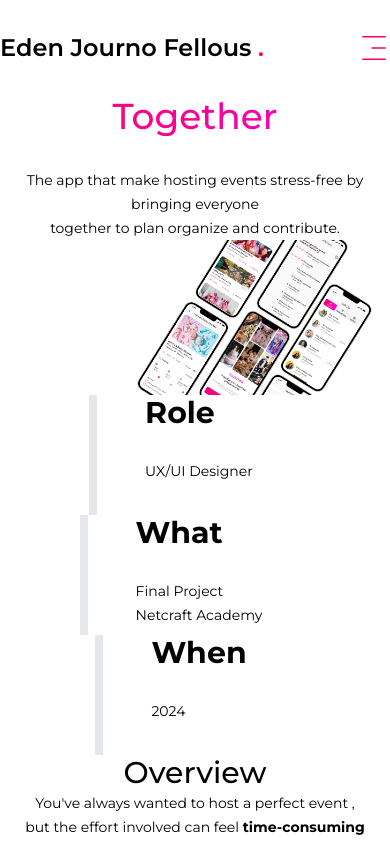
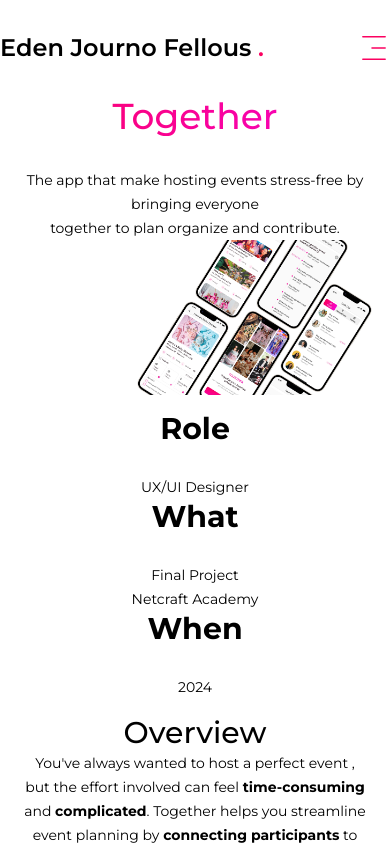
Before and after one commit to Sacha-Marciano/uiux_portfolio, a Next.js app: page /project1 in a window 390 px wide. Shown: the top 844 px of the page. Built offline with nearby package versions, Linux system fonts and the light colour scheme.

Commit message:
Fix img size in / - Create role border color in /project1

```diff
--- a/app/page.jsx
+++ b/app/page.jsx
@@ -1,4 +1,5 @@
-import Image from "next/image";
+"use client";
+
 import Link from "next/link";
 
 const projects = [
@@ -6,7 +7,7 @@ const projects = [
     num: "01",
     name: "Together",
     pic: "/assets/projects/Project1.png",
-    question: "Feeling overwhekmed with event planning ?",
+    question: "Feeling overwhelmed with event planning ?",
     description:
       "Together helps you to manage every details without effortless.",
     bg: "#FFF7F7",
@@ -46,7 +47,7 @@ export default function Home() {
               >
                 <div
                   style={{ backgroundColor: item.bg }}
-                  className={`md:min-w-[40vw] md:max-w-[40vw] w-full flex justify-center p-8 rounded-3xl`}
+                  className={`md:min-w-[30vw] md:max-w-[30vw] md:min-h-[40vh] md:max-h-[40vh] w-full flex justify-center p-8 rounded-3xl`}
                 >
                   <img
                     src={item.pic}
@@ -54,7 +55,7 @@ export default function Home() {
                     className="object-contain"
                   />
                 </div>
-                <div className="flex flex-col gap-5 mx-7 md:px-7 py-7 md:py-0 border-b-4 md:border-l-4 md:border-b-0 border-accent">
+                <div className="flex flex-col gap-5 mx-7 md:px-7 py-7 md:py-0 border-b-4 md:border-l-4 md:border-b-0 border-accent md:w-[500px]">
                   <h2>{item.name}</h2>
                   <p>{item.question}</p>
                   <p>{item.description}</p>
@@ -64,21 +65,6 @@ export default function Home() {
                     <p className="font-medium py-7 md:py-14">View Case Study</p>
                   </div>
                 </Link>
-                {/* <Link
-                  href={item.path}
-                  className="items-center justify-center xl:gap-4  relative md:flex"
-                > */}
-                {/* <div className="xl:max-w-[33%] h-24 text-2xl xl:border-l-4 xl:border-b-0 border-b-8 p-8 border-accent">
-                    {" "}
-                    {item.name}
-                  </div>
-                  <div className="xl:max-w-[33%] h-24 text-wrap xl:border-l-8 xl:border-b-0 border-b-8 px-8 border-accent">
-                    {item.description}{" "}
-                  </div>
-                  <div className="xl:max-w-[33%] h-24 text-2xl xl:border-l-8 xl:border-b-0 p-8 border-b-8 border-accent">
-                    View case study {`->`}
-                  </div> */}
-                {/* </Link> */}
               </li>
             );
           })}
--- a/app/project1/page.jsx
+++ b/app/project1/page.jsx
@@ -18,18 +18,18 @@ const Project1 = () => {
         <img src={"/assets/project1/Frame1.png"} />
       </div>
       {/* Frame 1 - Description */}
-      <div className="flex flex-col md:flex-row justify-around items-center md:py-28">
-        <div className="px-12 border-l-8 h-[120px]">
-          <h2 className="font-bold w-[20%] mb-7">Role</h2>
+      <div className="flex flex-col md:flex-row justify-around text-center md:items-center py-4 md:py-28">
+        <div className="md:px-12 md:border-l-8 border-[#FB0160] md:h-[120px]">
+          <h2 className="font-bold md:w-[20%] mb-7">Role</h2>
           <p>UX/UI Designer</p>
         </div>
-        <div className="px-12 border-l-8 h-[120px]">
-          <h2 className="font-bold w-[20%] mb-7">What</h2>
+        <div className="md:px-12 md:border-l-8 border-[#FB0160] md:h-[120px]">
+          <h2 className="font-bold md:w-[20%] mb-7">What</h2>
           <p>Final Project</p>
           <p>Netcraft Academy</p>
         </div>
-        <div className="px-12 border-l-8 h-[120px]">
-          <h2 className="font-bold w-[20%] mb-7">When</h2>
+        <div className="md:px-12 md:border-l-8 border-[#FB0160] md:h-[120px]">
+          <h2 className="font-bold md:w-[20%] mb-7">When</h2>
           <p>2024</p>
         </div>
       </div>
```
